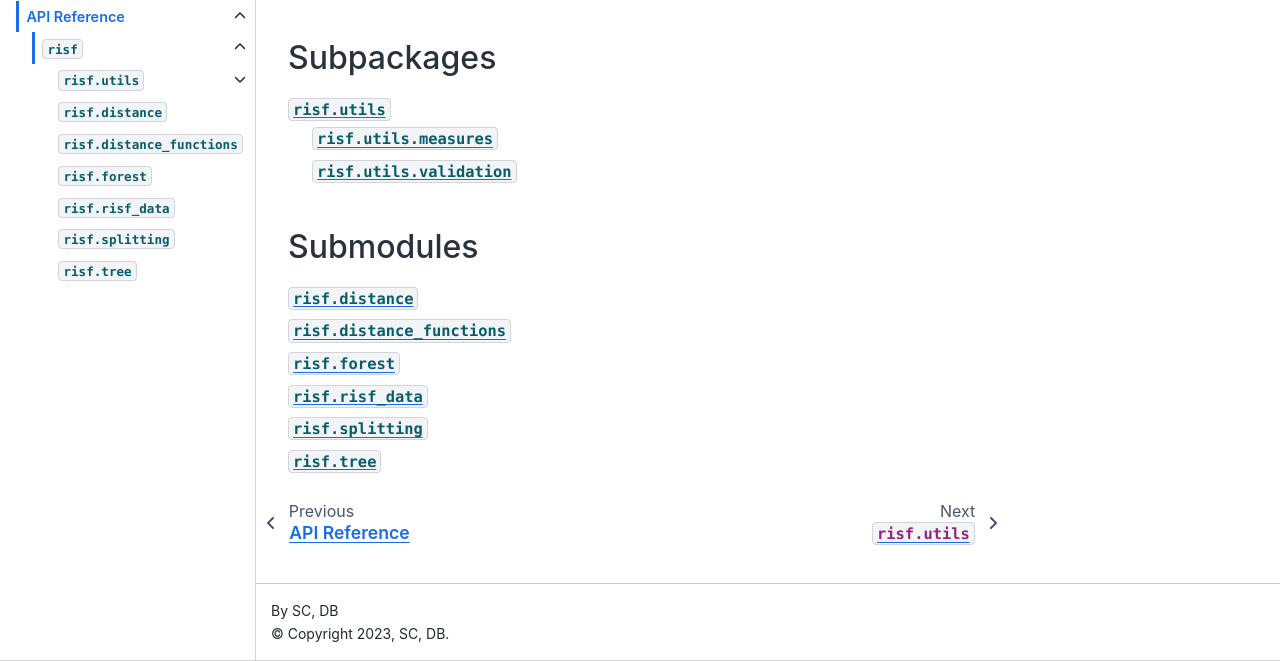
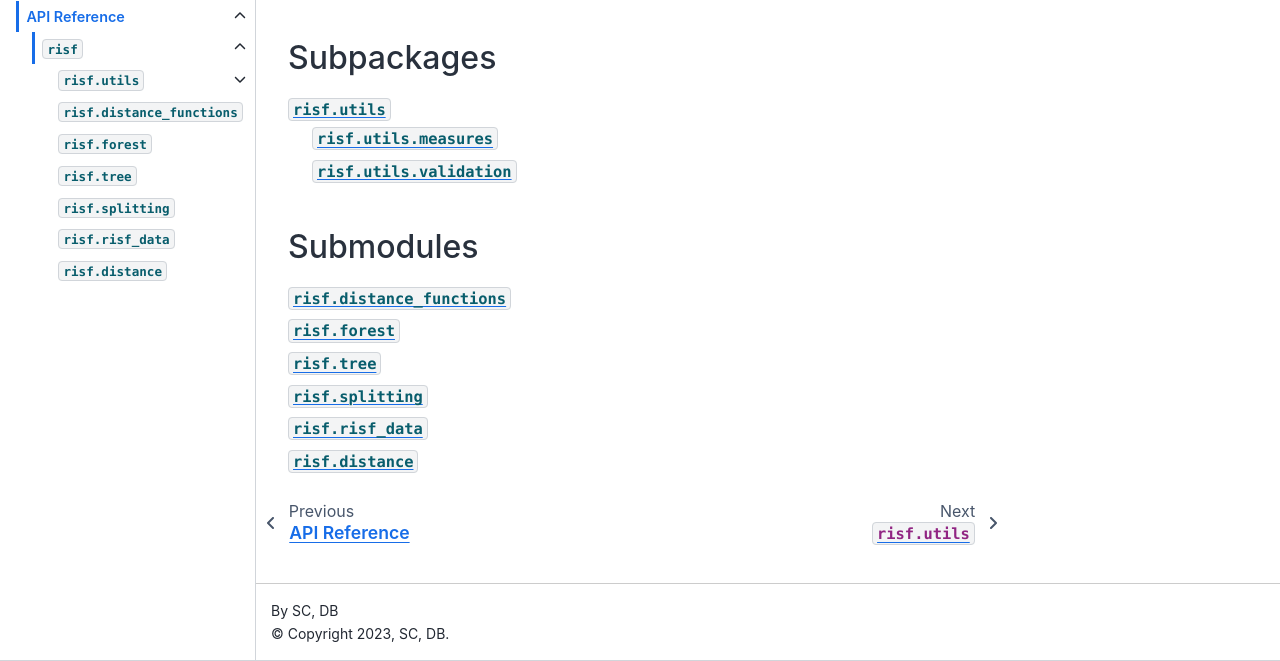
Before and after one commit to SebChw/RSIF, a Sphinx documentation site: the page built from docs/source/apidocs/risf/risf.rst, in a window 1280 px wide, cut to the strip 239-900 px from the top of the page. Built offline with Sphinx 7.4.7 and the Sphinx Book theme 1.1.4, drawn with Linux system fonts in a browser that asks for light colours.

```diff
--- a/docs/source/apidocs/risf/risf.rst
+++ b/docs/source/apidocs/risf/risf.rst
@@ -22,9 +22,9 @@ Submodules
    :titlesonly:
    :maxdepth: 1
 
-   risf.distance
    risf.distance_functions
    risf.forest
+   risf.tree
+   risf.splitting
    risf.risf_data
-   risf.splitting
-   risf.tree
+   risf.distance
```
Also changed, not shown: 2 other files.
